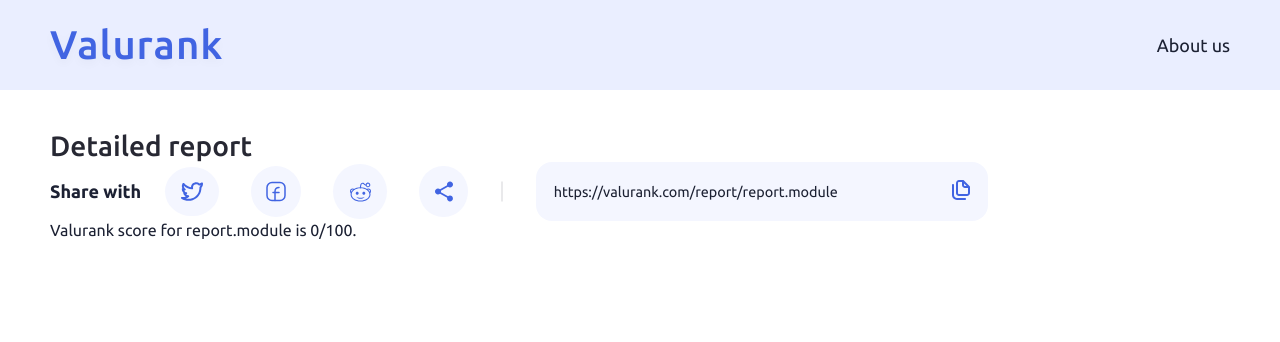
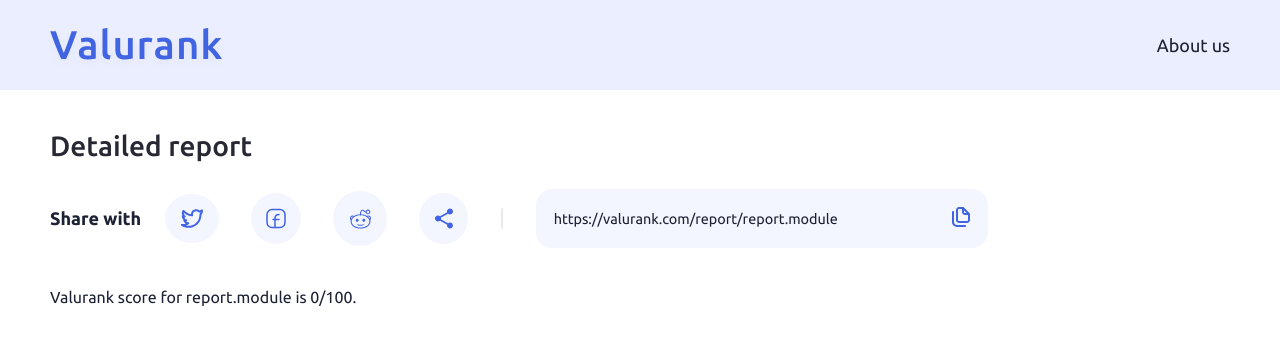
Before and after one commit to kindrakevychn/Next-report, a Next.js app: page /report/report.module in a window 1280 px wide. Shown: the top 342 px of the page. Built offline with nearby package versions, Linux system fonts and the light colour scheme.

Commit message:
Layout module: add margin bottom to childs

```diff
--- a/components/layout.module.css
+++ b/components/layout.module.css
@@ -1,3 +1,11 @@
 .main {
   padding: 2.5rem 3.125rem;
 }
+
+.main > * {
+  margin-bottom: 2.5rem;
+}
+
+.main > *:last-child {
+  margin-bottom: 0;
+}
--- a/pages/report/report.module.css
+++ b/pages/report/report.module.css
@@ -2,4 +2,5 @@
   font-size: 1.75rem;
   font-weight: 500;
   color: #272833;
+  margin-bottom: 1.7rem;
 }
```
